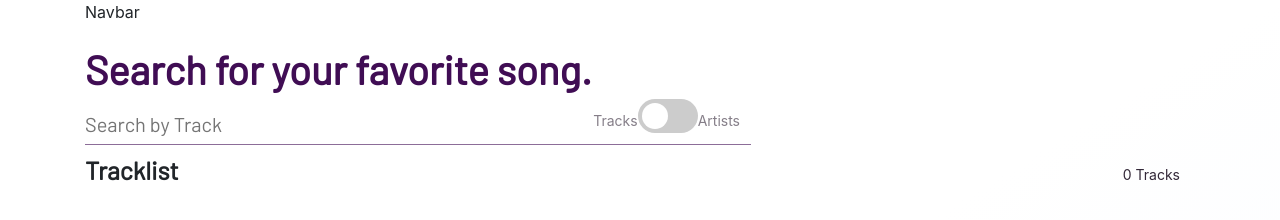
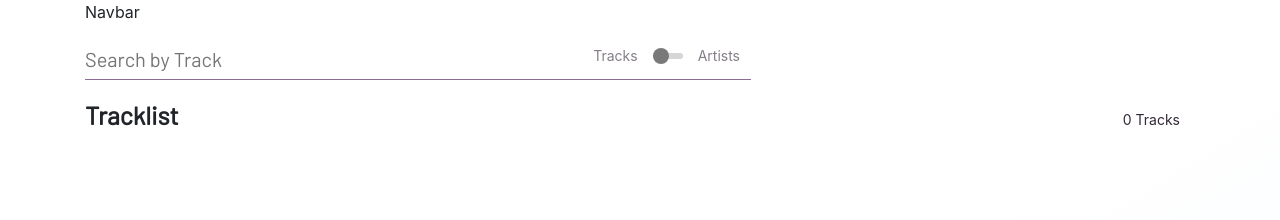
Before and after one commit to nischal-p/CIS550-450, a React app in the folder client/: page /search in a window 1280 px wide. Built offline with nearby package versions, Linux system fonts and the light colour scheme.

Commit message:
tweak style finally

```diff
--- a/client/src/components/searchPage/searchPage.js
+++ b/client/src/components/searchPage/searchPage.js
@@ -7,6 +7,10 @@ const SearchPage = () => {
 	const [artistOrTrack, setArtistOrTrack] = useState("Search by Track")
 
     const [searchParameter, setSearchParameter] = useState('');
+
+	const [mood, setMood] = useState('')
+
+	const [genre, setGenre] = useState('')
 
 	// state for results
 	const [results, setResults] = useState([])
@@ -44,9 +48,8 @@ const SearchPage = () => {
 				headers : {'Content-Type':'application/json'}
 			}).then((response) => response.json())
 			.then(res => {
+				// set internal state
 				setResults(res)
-
-				console.log(res)
 			})
 		}
 
@@ -58,7 +61,6 @@ const SearchPage = () => {
 			<div className="container SearchResults-container">
 				<div>Navbar</div>
 				<div>
-					<h1 class="search-text">Search for your favorite song. </h1>
 					<form className='search-bar' onSubmit={handleSubmit}>
 						<input className="search-input"
 						placeholder={artistOrTrack}
--- a/client/src/style/searchPage.css
+++ b/client/src/style/searchPage.css
@@ -19,6 +19,7 @@
 }
 
 .search-bar {
+  margin-top: 15px;
   border-bottom: 1px solid rgba(64,13,84,.6);
   display: flex;
   justify-content: space-between;
@@ -63,9 +64,10 @@
 
 .switch {
   position: relative;
-  display: inline-block;
-  width: 60px;
-  height: 34px;
+  width: 30px;
+  height: 20px;
+  margin: 0 15px;
+  border-radius: 10px;
 }
 
 .switch input {
@@ -77,29 +79,30 @@
 .slider {
   position: absolute;
   cursor: pointer;
-  top: 0;
+  width: 100%;
   left: 0;
-  right: 0;
-  bottom: 0;
-  background-color: #ccc;
-  -webkit-transition: .4s;
+  top: 8px;
+  height: 6px;
+  background-color: #d6d6d6;
   transition: .4s;
 }
 
 .slider:before {
   position: absolute;
   content: "";
-  height: 26px;
-  width: 26px;
-  left: 4px;
-  bottom: 4px;
-  background-color: white;
-  -webkit-transition: .4s;
-  transition: .4s;
+  height: 16px;
+  width: 16px;
+  top: -5px;
+  left: 0;
+  border-radius: 8px;
+  background-color: #797979;
+  transition: all .2s;
 }
 
-input:checked + .slider:before {
+
+.switch input:checked + .slider:before {
   transform: translateX(26px);
+
 }
 
 .slider.round {
@@ -119,6 +122,7 @@ input:checked + .slider:before {
 }
 
 .results-title {
+  margin-top: 10px;
   display: flex;
   width: 100%;
   align-items: baseline;
--- a/client/src/style/searchResultsRow.css
+++ b/client/src/style/searchResultsRow.css
@@ -1,4 +1,5 @@
 .parent-link {
+    margin-top: 10px;
     text-decoration: none;
     position: relative;
     z-index: 0;
```
